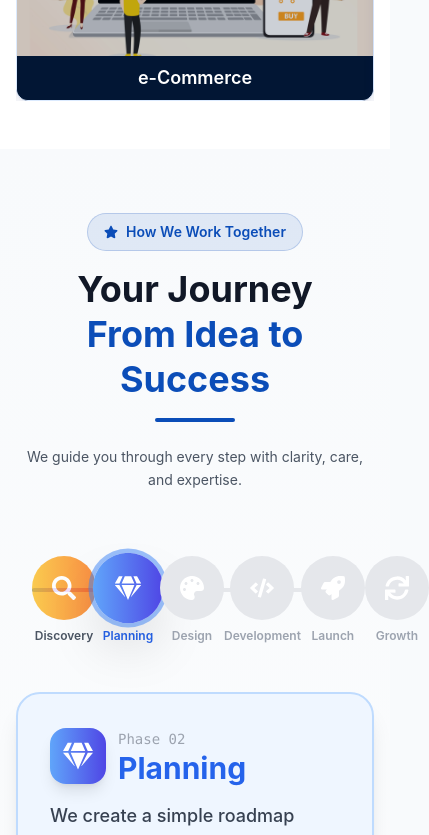
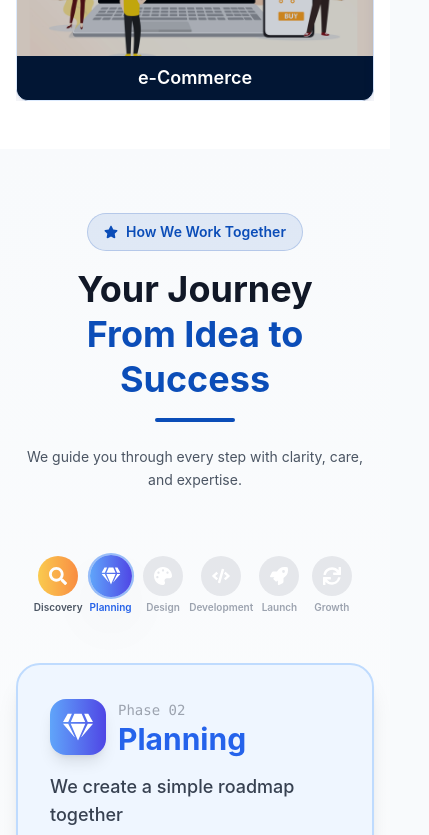
Before and after one commit to techzeom-netizen/Zeom-Tech-Website, a Next.js app: page / in a window 390 px wide. Shown: the part 2679-3514 px from the top of the page, 429 px wide, since content can reach past the window. Built offline with nearby package versions, Linux system fonts and the light colour scheme.

Commit message:
how we work

```diff
--- a/src/components/sections/HowWeWork.jsx
+++ b/src/components/sections/HowWeWork.jsx
@@ -199,7 +199,7 @@ const HowWeWork = () => {
         {/* Step Navigation - Line connects dots perfectly */}
         <div className="relative mb-12 px-4">
           {/* Progress Line Container - Centers between dots */}
-          <div className="absolute left-[4.5%] right-[4.5%] top-8 h-1 bg-gray-200 rounded-full">
+          <div className="hidden md:block absolute left-[4.5%] right-[4.5%] top-8 h-1 bg-gray-200 rounded-full">
             <div
               className="h-full bg-gradient-to-r from-blue-500 via-purple-500 to-pink-500 rounded-full transition-all duration-700"
               style={{ width: `${progress}%` }}
@@ -216,13 +216,15 @@ const HowWeWork = () => {
       <button
         key={step.id}
         onClick={() => setActiveStep(index)}
-                  className="flex flex-col items-center gap-2 transition-all duration-300 group relative z-10 flex-1"
+        className="flex flex-col items-center gap-1 sm:gap-2 transition-all duration-300 group relative z-10 flex-1"
       >
         {/* Circle */}
         <div
-                    className={`relative w-16 h-16 rounded-full flex items-center justify-center text-2xl text-white transition-all duration-500 ${
+          className={`relative w-10 h-10 sm:w-16 sm:h-16 rounded-full flex items-center justify-center text-lg sm:text-2xl text-white transition-all duration-500 ${
             isActive
-                        ? `bg-gradient-to-r ${step.color} shadow-2xl scale-110 ring-4 ring-${step.color.split(' ')[1].replace('from-', '')}/30`
+              ? `bg-gradient-to-r ${step.color} shadow-2xl scale-105 sm:scale-110 ring-2 sm:ring-4 ring-${step.color
+                  .split(" ")[1]
+                  .replace("from-", "")}/30`
               : isCompleted
               ? `bg-gradient-to-r ${step.color} opacity-80`
               : "bg-gray-200 group-hover:bg-gray-300"
@@ -232,27 +234,26 @@ const HowWeWork = () => {
 
           {/* Active Pulse Ring */}
           {isActive && (
-                      <span className="absolute -inset-1 rounded-full border-2 border-blue-400 animate-ping opacity-50"></span>
+            <span className="absolute -inset-1 rounded-full border border-blue-400 sm:border-2 animate-ping opacity-50"></span>
           )}
-
         </div>
 
         {/* Label */}
         <span
-                    className={`text-xs font-semibold transition-all duration-300 ${
-                      isActive ? step.textColor : isCompleted ? "text-gray-600" : "text-gray-400"
+          className={`text-[10px] sm:text-xs font-semibold text-center transition-all duration-300 ${
+            isActive
+              ? step.textColor
+              : isCompleted
+              ? "text-gray-600"
+              : "text-gray-400"
           }`}
         >
           {step.title}
         </span>
-
-
-
       </button>
     );
   })}
 </div>
-
 
         </div>
 
--- a/src/components/sections/IndustrialCrausel.jsx
+++ b/src/components/sections/IndustrialCrausel.jsx
@@ -69,7 +69,7 @@ export default function IndustryCarousel() {
             <SwiperSlide key={index}>
               <div className="rounded-xl overflow-hidden shadow-lg shadow-blue-900/10 bg-[#031735] border border-blue-100">
                 {" "}
-                <div className="relative h-44">
+                <div className=" h-44">
                   <img
                     src={industry.image}
                     alt={industry.title}
```
Lines whose indentation alone changed are shown as unchanged.
